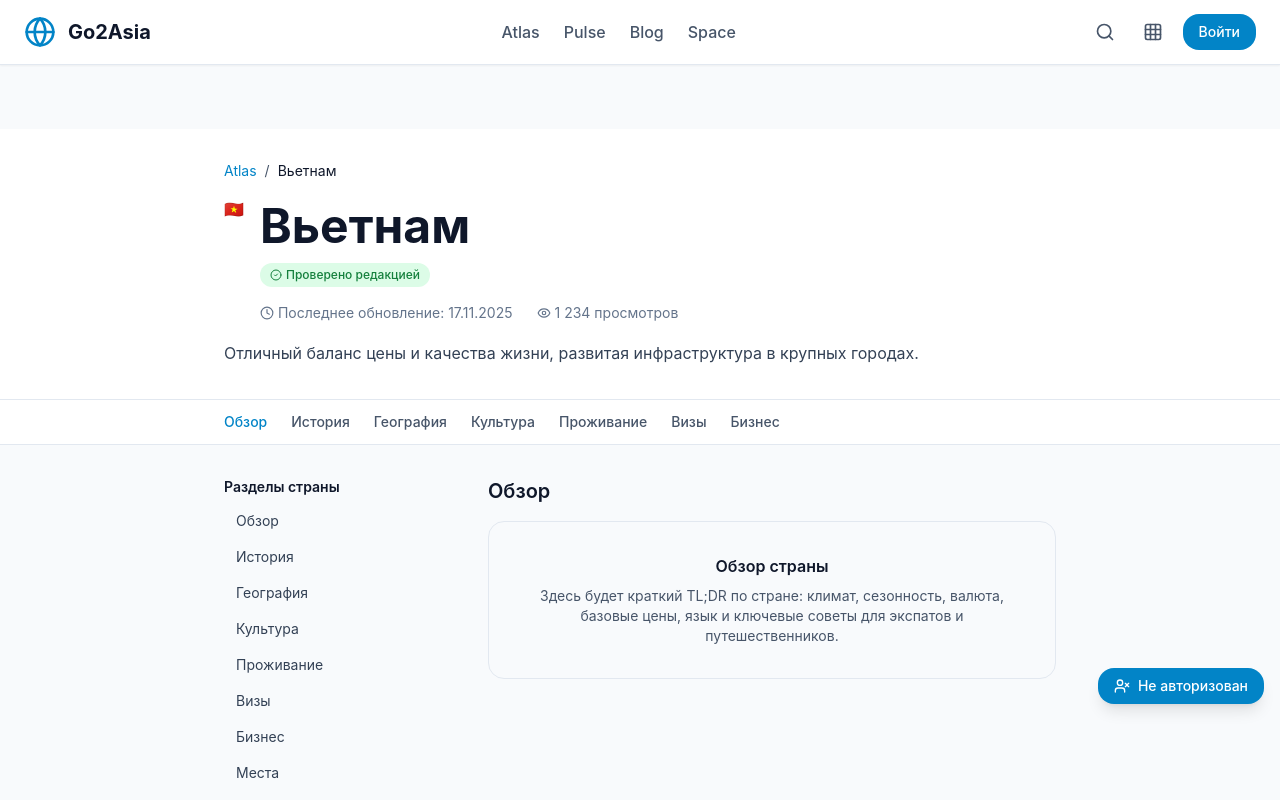
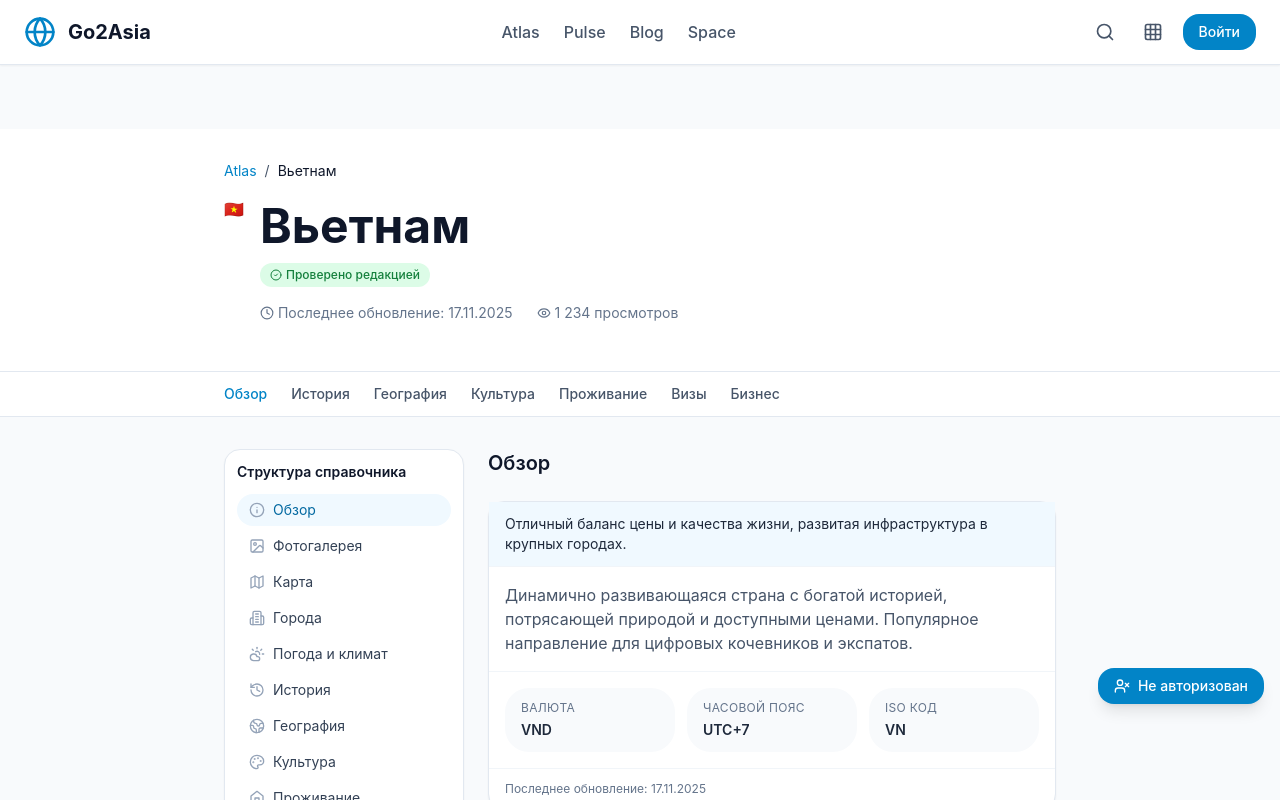
Before and after one commit to adambereg/20251114go2asia, a Next.js app in the folder apps/go2asia-pwa-shell/: page /atlas/countries/indonesia in a window 1280 px wide. Shown: the top 800 px of the page. Built offline with nearby package versions, Linux system fonts and the light colour scheme; no server answers.

Commit message:
feat(atlas): improve country page UI with wiki-style sidebar and overview card

```diff
--- a/apps/go2asia-pwa-shell/app/(public)/atlas/countries/[id]/layout.tsx
+++ b/apps/go2asia-pwa-shell/app/(public)/atlas/countries/[id]/layout.tsx
@@ -1,13 +1,46 @@
 import type { ReactNode } from 'react';
 import { AtlasCountryLayout } from '@/modules/atlas';
+import {
+  Info,
+  Image,
+  Map,
+  Building2,
+  CloudSun,
+  History,
+  Globe2,
+  Palette,
+  Home,
+  BadgeCheck,
+  BriefcaseBusiness,
+  Landmark,
+  MessageCircle,
+  Star,
+  Calculator,
+} from 'lucide-react';
 
 // Временно используем статичные данные — дальше их поднимем в SDK/сервер.
 const mockCountry = {
   name: 'Вьетнам',
   flagEmoji: '🇻🇳',
-  tldr:
-    'Отличный баланс цены и качества жизни, развитая инфраструктура в крупных городах.',
 };
+
+const sideNavItems = [
+  { key: 'overview', label: 'Обзор', icon: Info, href: '.' },
+  { key: 'gallery', label: 'Фотогалерея', icon: Image, href: '#' },
+  { key: 'map', label: 'Карта', icon: Map, href: '#' },
+  { key: 'cities', label: 'Города', icon: Building2, href: '#' },
+  { key: 'weather', label: 'Погода и климат', icon: CloudSun, href: '#' },
+  { key: 'history', label: 'История', icon: History, href: 'history' },
+  { key: 'geography', label: 'География', icon: Globe2, href: 'geography' },
+  { key: 'culture', label: 'Культура', icon: Palette, href: 'culture' },
+  { key: 'living', label: 'Проживание', icon: Home, href: 'living' },
+  { key: 'visas', label: 'Визы', icon: BadgeCheck, href: 'visas' },
+  { key: 'business', label: 'Бизнес', icon: BriefcaseBusiness, href: 'business' },
+  { key: 'sights', label: 'Достопримечательности', icon: Landmark, href: 'places' },
+  { key: 'phrasebook', label: 'Разговорник', icon: MessageCircle, href: '#' },
+  { key: 'reviews', label: 'Отзывы экспатов', icon: Star, href: '#' },
+  { key: 'calculator', label: 'Калькулятор стоимости', icon: Calculator, href: '#' },
+] as const;
 
 export default function CountryLayout({
   children,
@@ -18,35 +51,36 @@ export default function CountryLayout({
     <AtlasCountryLayout
       countryName={mockCountry.name}
       flagEmoji={mockCountry.flagEmoji}
-      tldr={mockCountry.tldr}
       lastUpdatedAt="Последнее обновление: 17.11.2025"
       viewsCount={1234}
     >
       <div className="grid grid-cols-1 lg:grid-cols-[240px_1fr] gap-6">
         <aside className="hidden lg:block">
-          <nav className="space-y-1 text-sm">
-            <div className="font-semibold text-slate-900 mb-2">
-              Разделы страны
+          <div className="rounded-2xl border border-slate-200 bg-white p-3 text-sm shadow-sm">
+            <div className="font-semibold text-slate-900 mb-3">
+              Структура справочника
             </div>
-            {[
-              { href: '', label: 'Обзор' },
-              { href: 'history', label: 'История' },
-              { href: 'geography', label: 'География' },
-              { href: 'culture', label: 'Культура' },
-              { href: 'living', label: 'Проживание' },
-              { href: 'visas', label: 'Визы' },
-              { href: 'business', label: 'Бизнес' },
-              { href: 'places', label: 'Места' },
-            ].map((item) => (
-              <a
-                key={item.href || 'overview'}
-                href={item.href ? item.href : '.'}
-                className="block rounded-lg px-3 py-1.5 text-slate-700 hover:bg-slate-100"
-              >
-                {item.label}
-              </a>
-            ))}
-          </nav>
+            <nav className="space-y-1">
+              {sideNavItems.map((item, index) => {
+                const Icon = item.icon;
+                const isActive = index === 0;
+                return (
+                  <a
+                    key={item.key}
+                    href={item.href}
+                    className={`flex items-center gap-2 rounded-lg px-3 py-1.5 transition-colors ${
+                      isActive
+                        ? 'bg-sky-50 text-sky-700'
+                        : 'text-slate-700 hover:bg-slate-50'
+                    }`}
+                  >
+                    <Icon className="h-4 w-4 text-slate-400" />
+                    <span>{item.label}</span>
+                  </a>
+                );
+              })}
+            </nav>
+          </div>
         </aside>
         <section>{children}</section>
       </div>
--- a/apps/go2asia-pwa-shell/app/(public)/atlas/countries/[id]/page.tsx
+++ b/apps/go2asia-pwa-shell/app/(public)/atlas/countries/[id]/page.tsx
@@ -1,13 +1,51 @@
-import { EmptyStateAtlas } from '@/modules/atlas';
-
 export default function CountryOverviewPage() {
   return (
-    <div className="space-y-4">
+    <div className="space-y-6">
       <h2 className="text-xl font-semibold text-slate-900">Обзор</h2>
-      <EmptyStateAtlas
-        title="Обзор страны"
-        description="Здесь будет краткий TL;DR по стране: климат, сезонность, валюта, базовые цены, язык и ключевые советы для экспатов и путешественников."
-      />
+
+      <section className="rounded-2xl border border-slate-200 bg-white shadow-sm">
+        {/* TL;DR полоса */}
+        <div className="border-b border-slate-100 bg-sky-50 px-4 py-3 text-sm text-slate-800">
+          Отличный баланс цены и качества жизни, развитая инфраструктура в
+          крупных городах.
+        </div>
+
+        {/* Основное описание */}
+        <div className="px-4 py-4 text-sm text-slate-700 space-y-2">
+          <p>
+            Динамично развивающаяся страна с богатой историей, потрясающей
+            природой и доступными ценами. Популярное направление для цифровых
+            кочевников и экспатов.
+          </p>
+        </div>
+
+        {/* Ключевые цифры */}
+        <div className="grid gap-3 border-t border-slate-100 px-4 py-4 text-sm text-slate-800 sm:grid-cols-3">
+          <div className="rounded-xl bg-slate-50 px-4 py-3">
+            <div className="text-xs uppercase tracking-wide text-slate-500">
+              Валюта
+            </div>
+            <div className="mt-1 font-semibold">VND</div>
+          </div>
+          <div className="rounded-xl bg-slate-50 px-4 py-3">
+            <div className="text-xs uppercase tracking-wide text-slate-500">
+              Часовой пояс
+            </div>
+            <div className="mt-1 font-semibold">UTC+7</div>
+          </div>
+          <div className="rounded-xl bg-slate-50 px-4 py-3">
+            <div className="text-xs uppercase tracking-wide text-slate-500">
+              ISO код
+            </div>
+            <div className="mt-1 font-semibold">VN</div>
+          </div>
+        </div>
+
+        {/* Метаданные */}
+        <div className="border-t border-slate-100 px-4 py-3 text-xs text-slate-500">
+          Последнее обновление: 17.11.2025
+        </div>
+      </section>
     </div>
   );
 }
```
